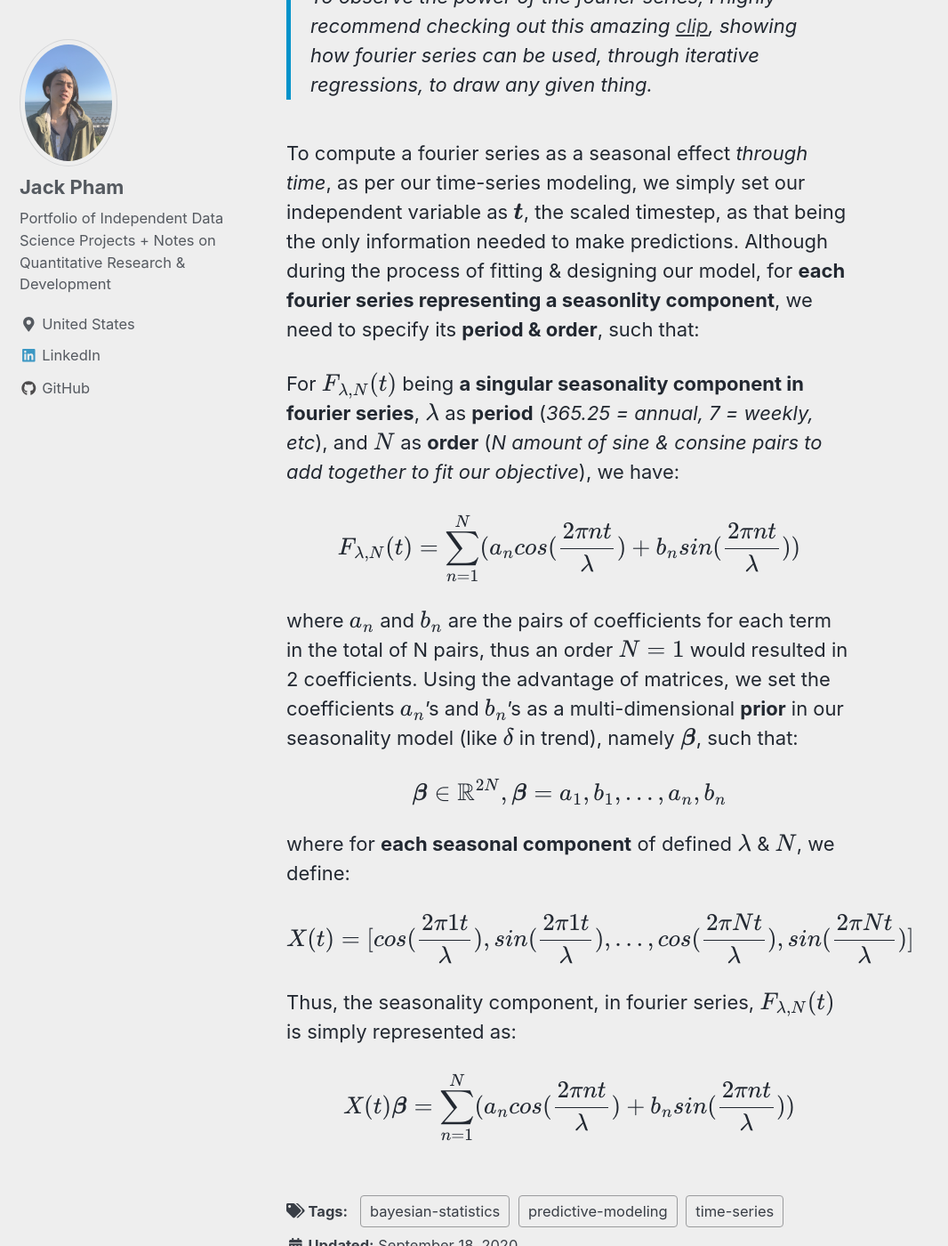
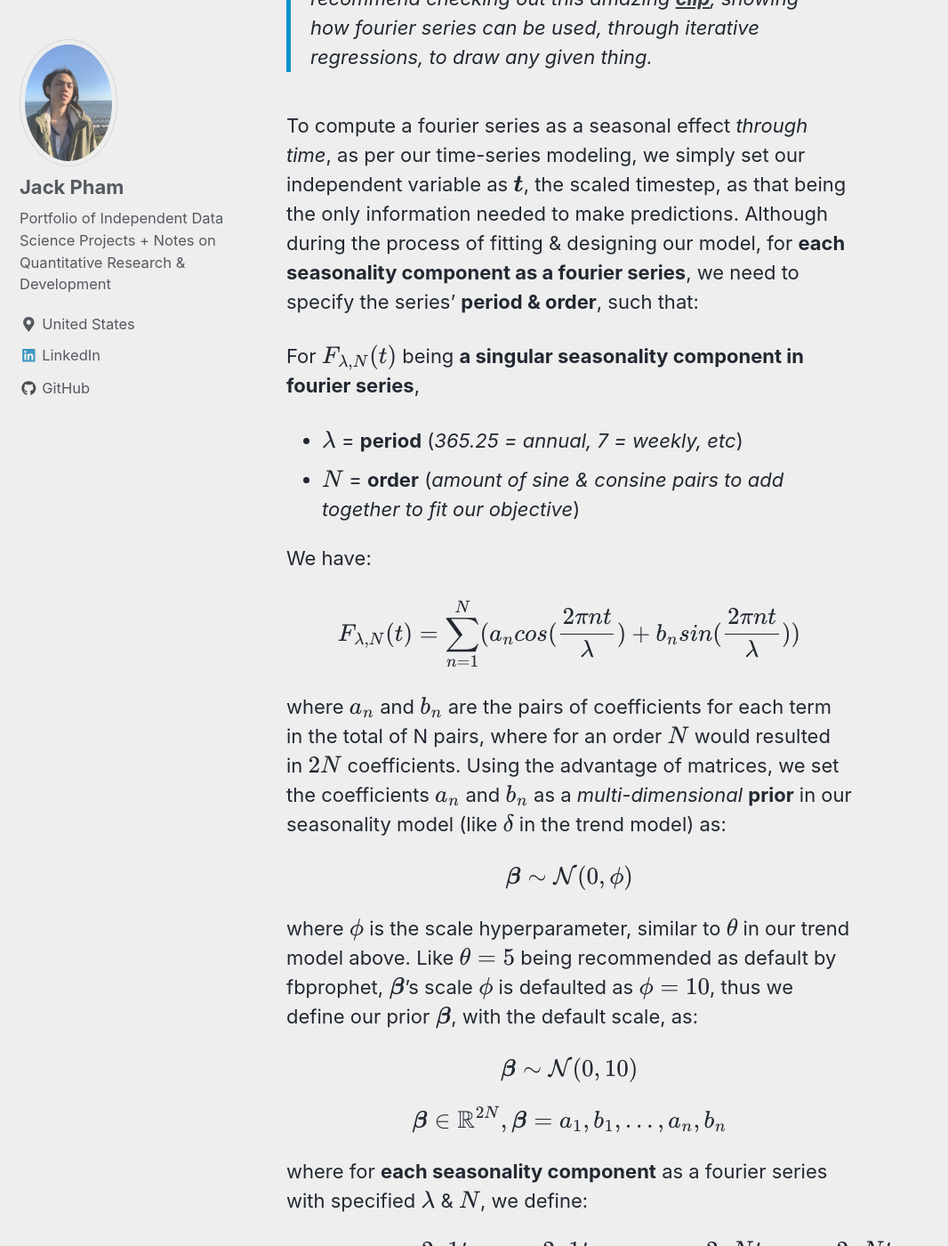
Before and after one commit to jp-quant/jp-quant.github.io, a Jekyll site: the page built from _posts/2020-09-18-fbprophet_bayesian_glm.md, in a window 1280 px wide and 1400 px high, scrolled down 18200 px. Shown: the whole window at 89% size, without its empty margins (0-1066 px from the left). Built offline with Jekyll 4.4.1, drawn with Linux system fonts in a browser that asks for light colours; nearby versions of some CDN libraries; formulas are drawn with MathJax 3; some of the changed text lies outside the part shown.

Commit message:
glm updates

````diff
--- a/_posts/2020-09-18-fbprophet_bayesian_glm.md
+++ b/_posts/2020-09-18-fbprophet_bayesian_glm.md
@@ -150,7 +150,7 @@ Algorithmically speaking (summarized):
 
 ---
 ## Modeling Trend [$$\boldsymbol{G}(t)$$]
----
+
 Without worrying about their meanings at the moment, we first define **3 essential priors** for our trend model:
 
 $$ k \sim \mathcal{N}(0,\theta)$$
@@ -297,22 +297,77 @@ From harmonics in pendulum & vibrations, even in light waves & string theory its
 
 In mathematics, the **fourier series** is an extremely powerful series that, in short, without me having to explain in details, **fit any mathematically defined entity** through **adding pairs of sine & cosine wave functions,** which are just combinations of drawing many circles under different initial conditions (aka where we place our pencils to start).
 
-> To observe the power of the fourier series, I highly recommend checking out this amazing [clip](https://www.youtube.com/watch?v=ds0cmAV-Yek&t=416s&ab_channel=SmarterEveryDay), showing how fourier series can be used, through iterative regressions, to draw any given thing.
+> To observe the power of the fourier series, I highly recommend checking out this amazing [**clip**](https://www.youtube.com/watch?v=ds0cmAV-Yek&t=416s&ab_channel=SmarterEveryDay), showing how fourier series can be used, through iterative regressions, to draw any given thing.
 
-To compute a fourier series as a seasonal effect *through time*, as per our time-series modeling, we simply set our independent variable as $$\boldsymbol{t}$$, the scaled timestep, as that being the only information needed to make predictions. Although during the process of fitting & designing our model, for **each fourier series representing a seasonlity component**, we need to specify its **period & order**, such that:
+To compute a fourier series as a seasonal effect *through time*, as per our time-series modeling, we simply set our independent variable as $$\boldsymbol{t}$$, the scaled timestep, as that being the only information needed to make predictions. Although during the process of fitting & designing our model, for **each seasonality component as a fourier series**, we need to specify the series' **period & order**, such that:
 
-For $$F_{\lambda,N}(t)$$ being **a singular seasonality component in fourier series**, $$\lambda$$ as **period** (*365.25 = annual, 7 = weekly, etc*), and $$N$$ as **order** (*N amount of sine & consine pairs to add together to fit our objective*), we have:
+For $$F_{\lambda,N}(t)$$ being **a singular seasonality component in fourier series**,
+- $$\lambda$$ = **period** (*365.25 = annual, 7 = weekly, etc*)
+- $$N$$ = **order** (*amount of sine & consine pairs to add together to fit our objective*)
+
+We have:
 
 $$F_{\lambda,N}(t) = \sum_{n=1}^{N}(a_{n} cos(\frac{2\pi nt}{\lambda}) + b_{n}sin(\frac{2\pi nt}{\lambda}))$$
 
-where $$a_n$$ and $$b_n$$ are the pairs of coefficients for each term in the total of N pairs, thus an order $$N=1$$ would resulted in 2 coefficients. Using the advantage of matrices, we set the coefficients $$a_n$$'s and $$b_n$$'s as a multi-dimensional **prior** in our seasonality model (like $$\delta$$ in trend), namely $$\boldsymbol{\beta}$$, such that:
+where $$a_n$$ and $$b_n$$ are the pairs of coefficients for each term in the total of N pairs, where for an order $$N$$ would resulted in $$2N$$ coefficients. Using the advantage of matrices, we set the coefficients $$a_n$$ and $$b_n$$ as a *multi-dimensional* **prior** in our seasonality model (like $$\delta$$ in the trend model) as:
+
+$$\boldsymbol{\beta} \sim \mathcal{N}(0,\phi)$$
+
+where $$\phi$$ is the scale hyperparameter, similar to $$\theta$$ in our trend model above. Like $$\theta = 5$$ being recommended as default by fbprophet, $$\boldsymbol{\beta}$$'s scale $$\phi$$ is defaulted as $$\phi = 10$$, thus we define our prior $$\boldsymbol{\beta}$$, with the default scale, as:
+
+$$\boldsymbol{\beta} \sim \mathcal{N}(0,10)$$
 
 $$\boldsymbol{\beta} \in \mathbb{R}^{2N}, \boldsymbol{\beta} = a_1, b_1, …, a_n, b_n$$
 
-where for **each seasonal component** of defined $$\lambda$$ & $$N$$, we define:
+where for **each seasonality component** as a fourier series with specified $$\lambda$$ & $$N$$, we define:
 
 $$X(t) = [cos(\frac{2\pi 1t}{\lambda}), sin(\frac{2\pi 1t}{\lambda}),…,cos(\frac{2\pi Nt}{\lambda}),sin(\frac{2\pi Nt}{\lambda})]$$
 
 Thus, the seasonality component, in fourier series, $$F_{\lambda,N}(t)$$ is simply represented as:
 
 $$X(t) \boldsymbol{\beta} = \sum_{n=1}^{N}(a_{n} cos(\frac{2\pi nt}{\lambda}) + b_{n}sin(\frac{2\pi nt}{\lambda}))$$
+
+### Demonstrating Seasonality as Fourier Series
+
+We first prepare a function that takes in $$\boldsymbol{t}$, and specified **period & n** as arguments to calculate the fourier series:
+
+```python
+def fourier_series(t, period, n):
+    # 2 pi n / p
+    x = 2 * np.pi * np.arange(1, n + 1) / period
+    # 2 pi n / p * t
+    x = x * t[:, None]
+    x = np.concatenate((np.cos(x), np.sin(x)), axis=1)
+    return x
+```
+Below for demonstrative purposes only, we set $$N=3$$ and $$\lambda=365.25$$ for our fourier series $$X(t)$$. Then uses the default $$\phi = 10$$ to generate our multi-dimensional prior $$\beta$$. We then perform calculations on each components separately as well as them added together to construct the fourier series result:
+
+```python
+t = np.arange(1000) #--| scaled timestep
+order = 3 #---| fourier order
+period = 365.25 #---| fourier period
+phi = 10 #---| beta's prior scale
+
+#----| Compute X & Beta
+X = fourier_series(t,period,order)
+beta = np.random.normal(0,phi,size=2 * order)
+
+#----| Plot
+plt.figure(figsize=(16, 9))
+n = ((order+1)*100) + 11
+plt.subplot(n)
+plt.title("Fourier Series Result (adding all components together)")
+plt.xticks([])
+plt.plot(t,np.dot(X,beta), lw=1.5, color="green")
+
+i = 0
+for o in range(order):
+    i +=1
+    idx = o*2
+    plt.subplot(n + i)
+    plt.title("Fourier Order Components #%s" %str(o + 1))
+    plt.xticks([])
+    plt.plot(t,np.dot(X[:,idx:(idx+2)],beta[idx:(idx+2)]),alpha=0.6)
+```
+
+<img src="https://jp-quant.github.io/images/glm_bayesian/demo_2.png" style="background-color: white;">
````
Also changed, not shown: images/glm_bayesian/demo_2.png (added).
